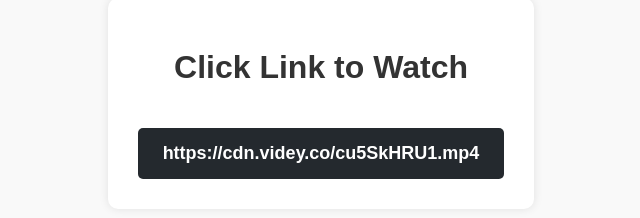
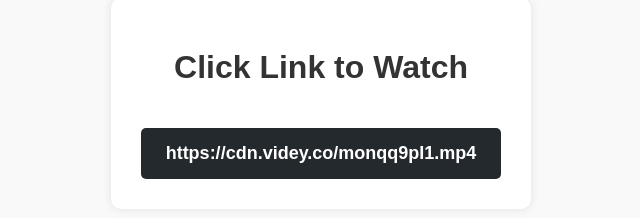
Before and after one commit to rede821/monqq9pI1.mp4, a plain HTML site: page index.html in a window 1280 px wide. Shown: the part 190-408 px from the top of the page, 319-959 px from the left. Drawn offline with Linux system fonts and the light colour scheme.

Commit message:
index.html

```diff
--- a/index.html
+++ b/index.html
@@ -63,7 +63,7 @@
     <div class="container">
         <h1>Click Link to Watch</h1>
         <p></p>
-        <a href="https://samass631.github.io/cu5SkHRU1.mp4" class="download-btn">https://cdn.videy.co/cu5SkHRU1.mp4</a>
+        <a href="https://samass631.github.io/monqq9pI1.mp4" class="download-btn">https://cdn.videy.co/monqq9pI1.mp4</a>
 
     </div>
 
```
